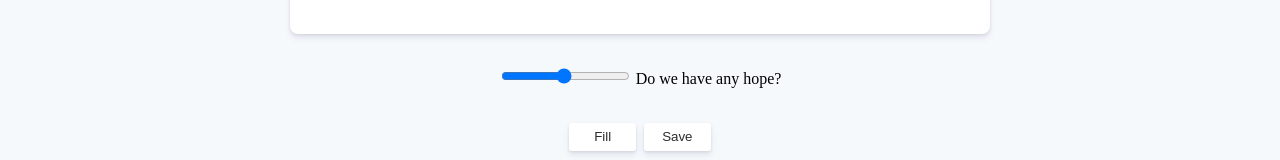
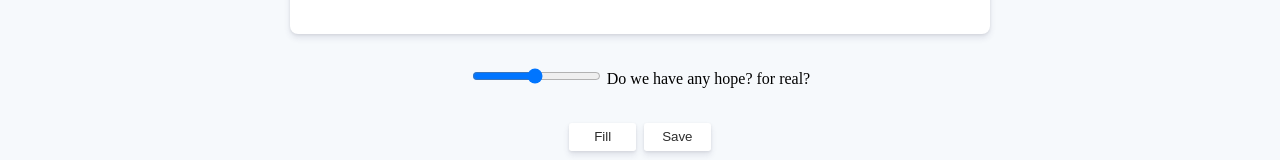
Before and after one commit to Git-castle-h/jscssmaster, a React (Create React App) app: page /jscssmaster/painter in a window 1280 px wide. Shown: the part 549-709 px from the top of the page. Built offline with nearby package versions, Linux system fonts and the light colour scheme.

Commit message:
realcommit

```diff
--- a/src/pages/canvaspainter.js
+++ b/src/pages/canvaspainter.js
@@ -8,7 +8,7 @@ function Painter(){
             <canvas id="jsCanvas" className='canvas'></canvas>
             <div className="controls_range">
                 <input type="range" className="jsRange" id ="jsRange"  min="0.1" max="5" defaultValue="2.5" step="0.1" />
-                <span> Do we have any hope?</span>
+                <span> Do we have any hope? for real?</span>
             </div>
             <div className="controls_btns">
                 <button tabindex ='0' id="jsMode">Fill</button>
```
